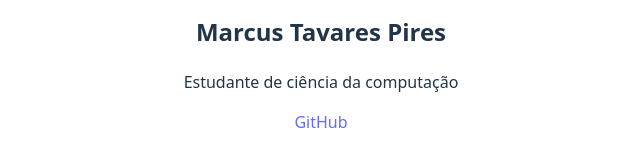
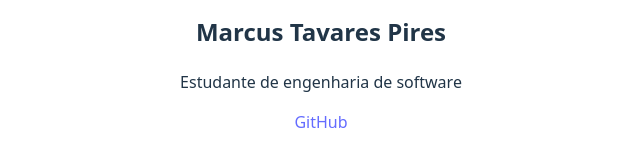
Before and after one commit to Taylanne02/Atividade-Aula-05---React-I, a React (Vite) app: page / in a window 1280 px wide. Shown: the part 1011-1171 px from the top of the page, without its empty margins (319-959 px from the left). Built offline with nearby package versions, Linux system fonts and the light colour scheme.

Commit message:
atualizei App.tsx com os novos cards

```diff
--- a/src/App.tsx
+++ b/src/App.tsx
@@ -12,10 +12,10 @@ function App() {
   },
   {
     id: 2,
-    imageUrl: '...',
+    imageUrl: 'https://avatars.githubusercontent.com/u/177367303?s=400&u=0ccbd2194c098bf49e2fcfeba35fd60ef2d53b7d&v=4%27',
     name: 'Marcus Tavares Pires',
-    title: 'Estudante de ciência da computação',
-    github: 'https://github.com/Taylanne02',
+    title: 'Estudante de engenharia de software',
+    github: 'https://github.com/marcustav',
   },
   {
     id: 3,
```
